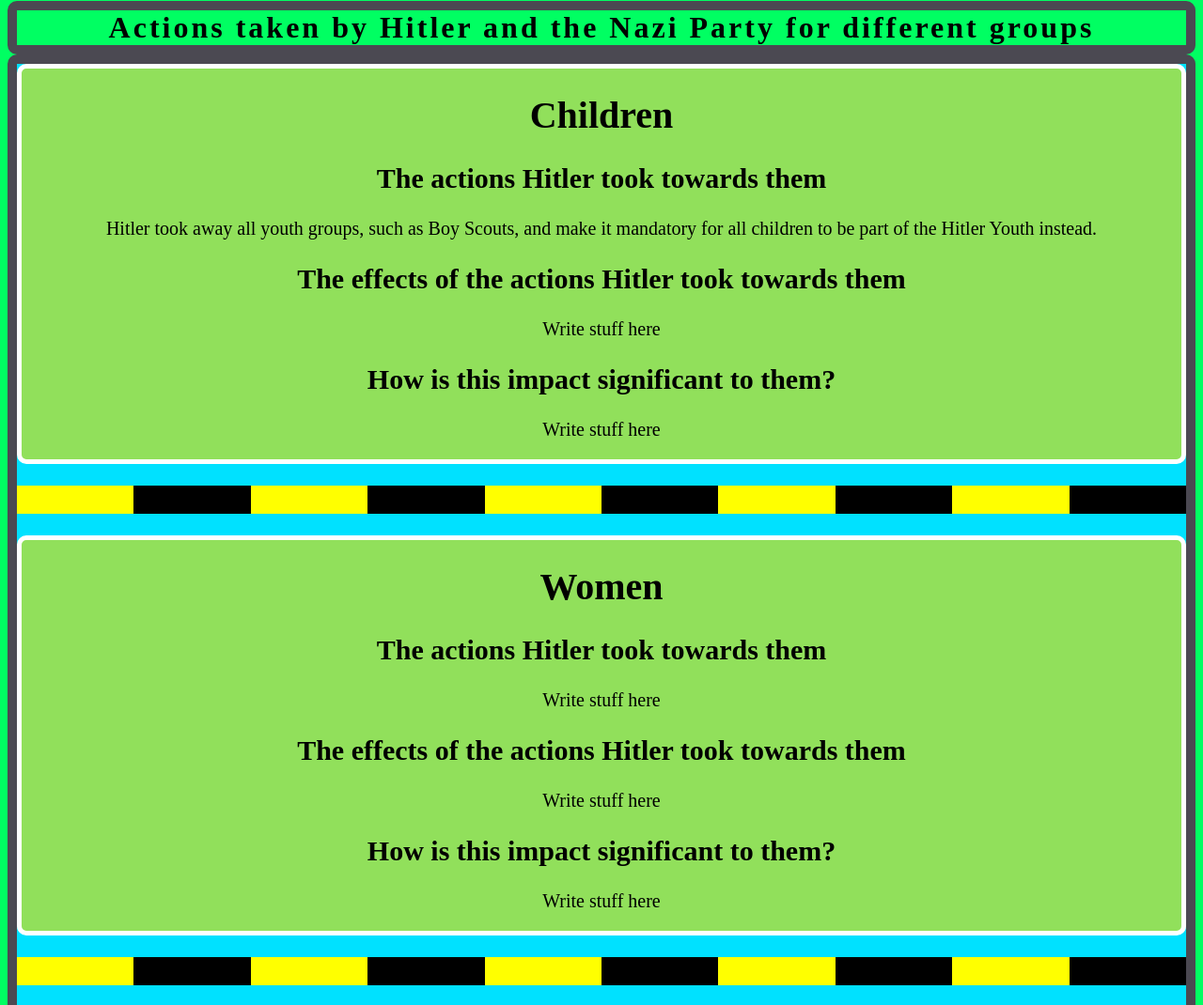
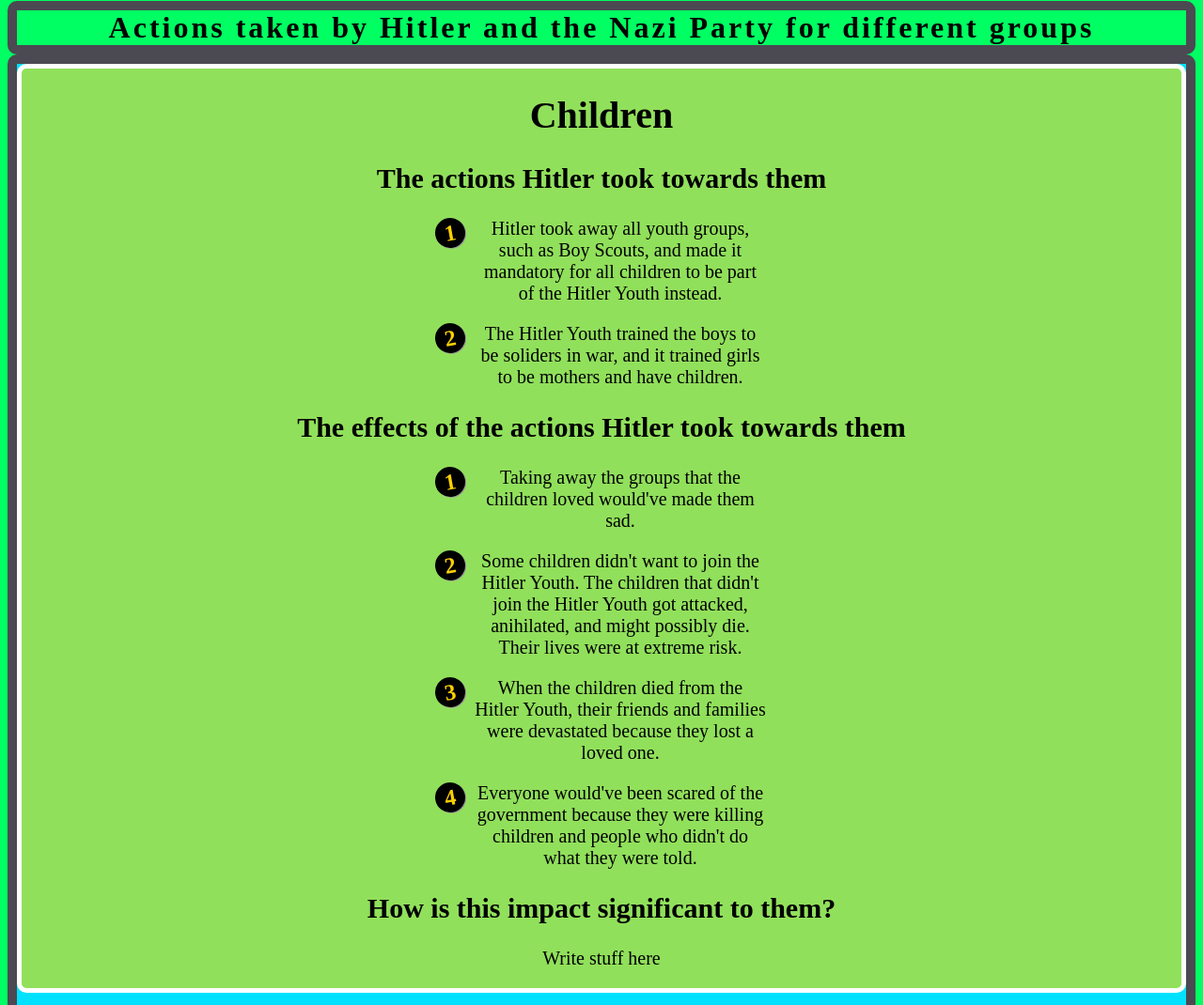
Before and after one commit to sebtheman/social-studies-assignment, a plain HTML site: page docs/page3.html in a window 1280 px wide. Shown: the part 535-1605 px from the top of the page at 94% size. Drawn offline with Linux system fonts and the light colour scheme.

Commit message:
add cool new styling and more info

```diff
--- a/docs/page3.html
+++ b/docs/page3.html
@@ -296,6 +296,35 @@
             h2 {
                 text-align: center;
             }
+            .children_hitler_actions ol {
+            max-width: 350px;
+            counter-reset: my-awesome-counter;
+            list-style: none;
+            padding-left: 40px;
+            }
+            .children_hitler_actions li {
+            margin: 0 0 0.5rem 0;
+            counter-increment: my-awesome-counter;
+            position: relative;
+            }
+            .children_hitler_actions li::before {
+            content: counter(my-awesome-counter);
+            color: #fcd000;
+            font-size: 1.5rem;
+            font-weight: bold;
+            position: absolute;
+            --size: 32px;
+            left: calc(-1 * var(--size) - 10px);
+            line-height: var(--size);
+            width: var(--size);
+            height: var(--size);
+            top: 0;
+            transform: rotate(-10deg);
+            background: black;
+            border-radius: 50%;
+            text-align: center;
+            box-shadow: 1px 1px 0 #999;
+            }
         </style>
         <script>
             function topPageButtonsFunction() {
@@ -388,9 +417,33 @@
             <div class="actionstakenagainstdifferentgroupsboxes">
                 <h1>Children</h1>
                 <h2>The actions Hitler took towards them</h2>
-                <p>Hitler took away all youth groups, such as Boy Scouts, and make it mandatory for all children to be part of the Hitler Youth instead.</p>
+                <center><div class="children_hitler_actions">
+                    <ol>
+                        <li>
+                            <p>Hitler took away all youth groups, such as Boy Scouts, and made it mandatory for all children to be part of the Hitler Youth instead.</p>
+                        </li>
+                        <li>
+                            <p>The Hitler Youth trained the boys to be soliders in war, and it trained girls to be mothers and have children.</p>
+                        </li>
+                    </ol>
+                </div></center>
                 <h2>The effects of the actions Hitler took towards them</h2>
-                <p>Write stuff here</p>
+                <center><div class="children_hitler_actions">
+                    <ol>
+                        <li>
+                            <p>Taking away the groups that the children loved would've made them sad.</p>
+                        </li>
+                        <li>
+                            <p>Some children didn't want to join the Hitler Youth. The children that didn't join the Hitler Youth got attacked, anihilated, and might possibly die. Their lives were at extreme risk.</p>
+                        </li>
+                        <li>
+                            <p>When the children died from the Hitler Youth, their friends and families were devastated because they lost a loved one.</p>
+                        </li>
+                        <li>
+                            <p>Everyone would've been scared of the government because they were killing children and people who didn't do what they were told.</p>
+                        </li>
+                    </ol>
+                </div></center>
                 <h2>How is this impact significant to them?</h2>
                 <p>Write stuff here</p>
             </div><br>
```
